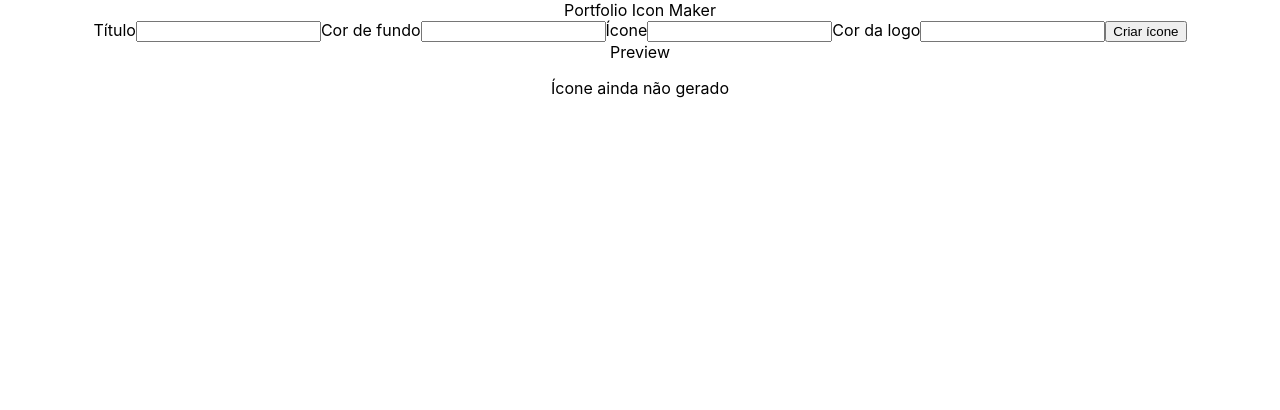
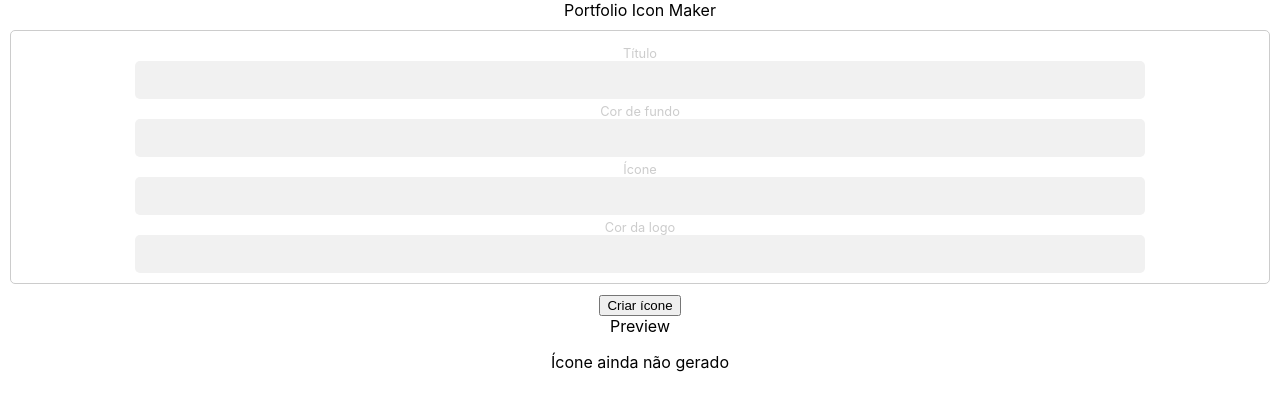
Before and after one commit to vinigofr/portfolio-icon, a React (Create React App) app: page / in a window 1280 px wide. Shown: the top 410 px of the page. Built offline with nearby package versions, Linux system fonts and the light colour scheme.

Commit message:
Adiciona estilização aos inputs

```diff
--- a/src/Components/inputs/FormInput.jsx
+++ b/src/Components/inputs/FormInput.jsx
@@ -1,4 +1,5 @@
 import React from 'react';
+import '../../Styles/FormInput.css';
 import AppContext from '../../ContextAPI/AppContext';
 
 const FormInput = function () {
@@ -28,50 +29,66 @@ const FormInput = function () {
   };
 
   return (
-    <form onChange={ (e) => handleChange(e)}>
-      <label htmlFor="title">Título</label>
+    <>
+    <form onChange={ (e) => handleChange(e)} className="formInput">
+      <label className="inputLabel" htmlFor="title">
+        <span className='inputTitle'>Título</span>
         <input
+          className="input"
           type="text"
           name="title"
           id="title"
           readOnly={false}
           value={inputParams.title}
         />
+      </label>
 
-      <label htmlFor="backgColor">Cor de fundo</label>
+
+      <label className="inputLabel" htmlFor="backgColor">
+        <span className='inputTitle'>Cor de fundo</span>
         <input
+          className="input"
           type="text"
           name="backgColor"
           id="backgColor"
           readOnly={false}
           value={inputParams.backgColor}
         />
+      </label>
 
-      <label htmlFor="icon">Ícone</label>
+
+      <label className="inputLabel" htmlFor="icon">
+        <span className='inputTitle'>Ícone</span>
         <input
+          className="input"
           type="text"
           name="icon"
           id="icon"
           readOnly={false}
           value={inputParams.icon}
         />
+      </label>
 
-      <label htmlFor="logoColor">Cor da logo</label>
+
+      <label className="inputLabel" htmlFor="logoColor">
+        <span className='inputTitle'>Cor da logo</span>
       <input
+        className="input"
         type="text"
         name="logoColor"
         id="logoColor"
         readOnly={false}
         value={inputParams.logoColor}
       />
-
+      </label>
+    </form>
     <button
         type="button"
         onClick={() => sendParams()}
       >
         Criar ícone
       </button>
-    </form>
+    </>
   );
 };
 
--- /dev/null
+++ b/src/Styles/FormInput.css
@@ -0,0 +1,42 @@
+.formInput {
+  display: flex;
+  flex-direction: column;
+  border-radius: 5px;
+  margin: 10px;
+  padding: 10px;
+  border: 1px solid #ccc;
+  transition: all 0.3s ease-in-out;
+}
+
+.inputLabel {
+  display: flex;
+  flex-direction: column;
+}
+
+.inputTitle {
+  font-size: 0.8rem;
+  color: #ccc;
+  margin-top: 5px;
+}
+
+.input {
+  margin: auto;
+  width: 80%;
+  padding: 10px;
+  font-size: 16px;
+  border: none;
+  border-radius: 5px;
+  background: #f1f1f1;
+  transition: all 0.3s ease-in-out;
+}
+
+.input:focus {
+  outline: none;
+  background: rgb(177, 176, 176);
+  color: black;
+}
+
+.input:hover {
+  background: rgb(177, 176, 176);
+  color: black;
+}
```
Lines whose indentation alone changed are shown as unchanged.
